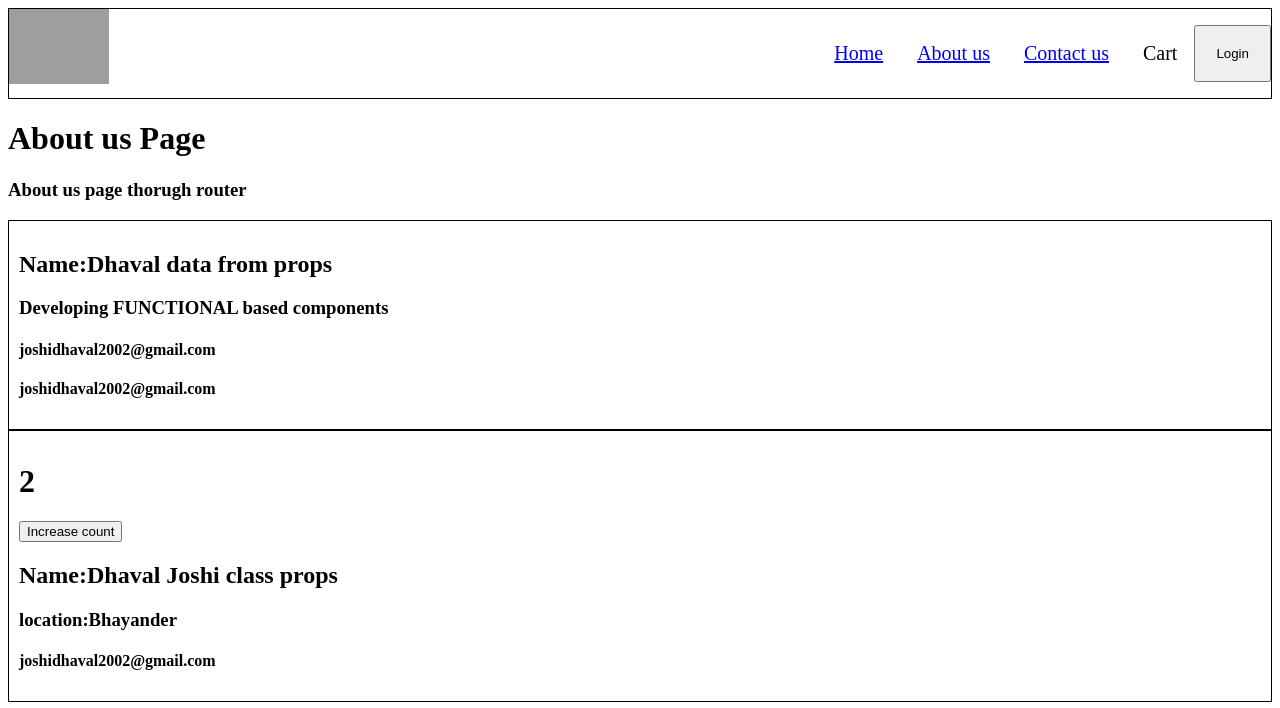
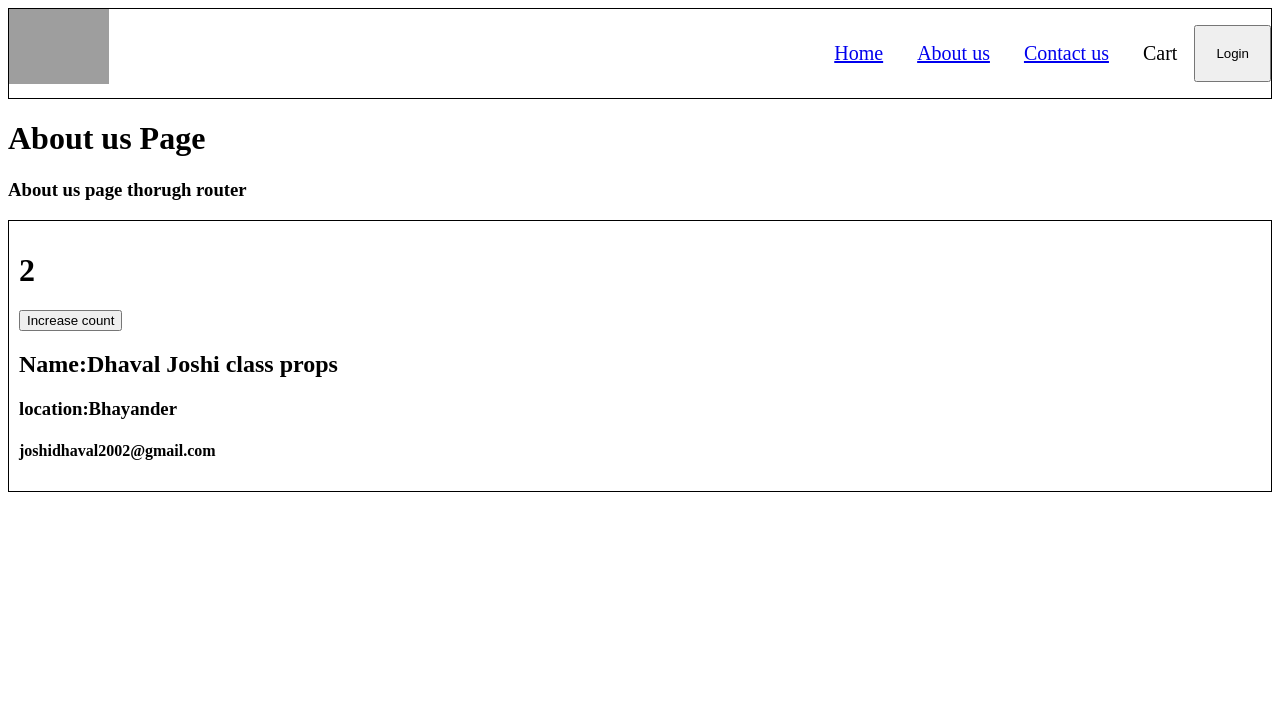
Before and after one commit to Dhaval-Joshi898/React, a React (Vite) app: page /about in a window 1280 px wide. Shown: the top 708 px of the page. Built offline with nearby package versions, Linux system fonts and the light colour scheme; grey boxes are pictures that could not be loaded.

Commit message:
remove function components and kept only class based  component

```diff
--- a/src/components/About.js
+++ b/src/components/About.js
@@ -11,7 +11,6 @@ const About=()=>{
              <h1>About us Page</h1>
              <h3>About us page thorugh router</h3>
 
-             <User  data={obj} email={"joshidhaval2002@gmail.com"}/>
 
              {/* Class Based components -->how to pass props */}
              <UserClass  name={'Dhaval Joshi class props'} location={"Bhayander"}/>
```
